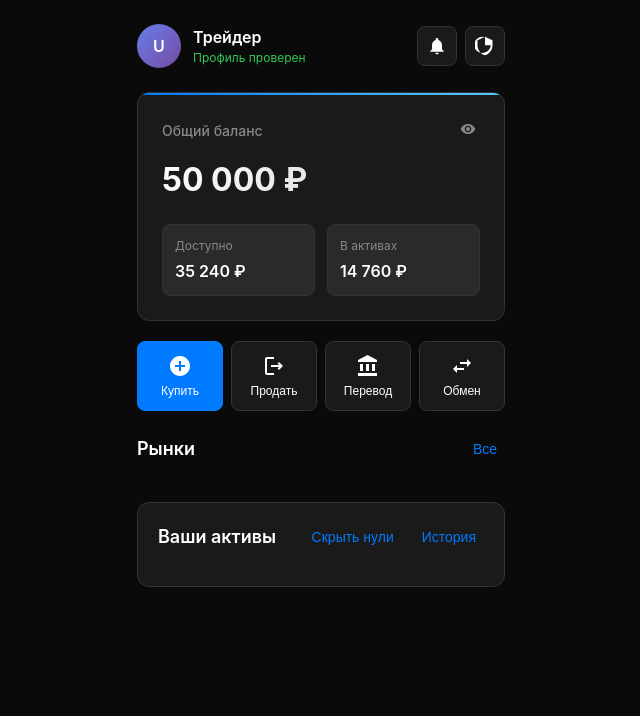
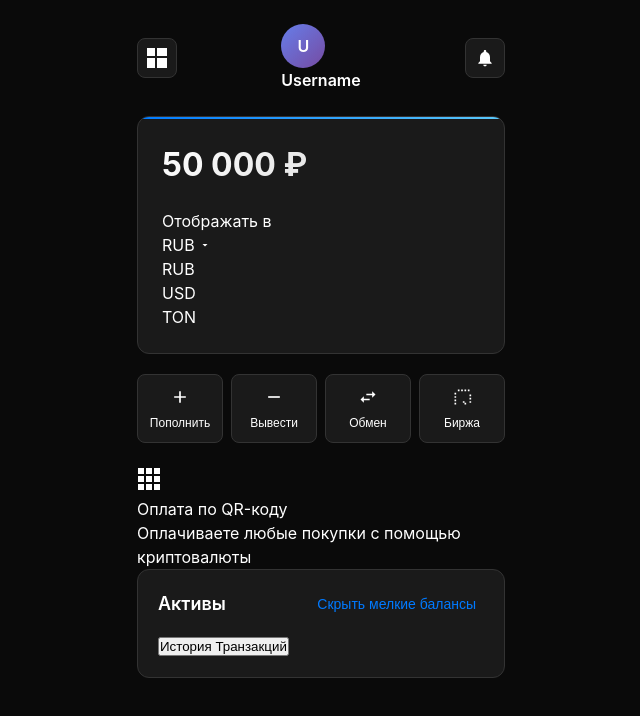
Before and after one commit to Gggffdd/Pfpdldmdc, a plain HTML site: page public/index.html in a window 1280 px wide. Shown: the whole page, without its empty margins (319-959 px from the left). Drawn offline with Linux system fonts and the light colour scheme; a script that the page names is missing.

Commit message:
Update index.html

```diff
--- a/public/index.html
+++ b/public/index.html
@@ -3,7 +3,7 @@
 <head>
     <meta charset="UTF-8">
     <meta name="viewport" content="width=device-width, initial-scale=1.0">
-    <title>Crypto Wallet Pro</title>
+    <title>Crypto Wallet</title>
     <script src="https://telegram.org/js/telegram-web-app.js"></script>
     <link rel="stylesheet" href="style.css">
 </head>
@@ -11,22 +11,21 @@
     <div class="app-container">
         <!-- Header -->
         <header class="app-header">
-            <div class="user-profile">
+            <button class="icon-btn scan-btn">
+                <svg width="24" height="24" viewBox="0 0 24 24" fill="none">
+                    <path d="M4 4H8V8H4V4ZM16 4H20V8H16V4ZM4 16H8V20H4V16ZM16 16H20V20H16V16ZM2 2H10V10H2V2ZM12 2H22V10H12V2ZM2 12H10V22H2V12ZM12 12H22V22H12V12Z" fill="currentColor"/>
+                </svg>
+            </button>
+
+            <div class="user-info-center">
                 <div class="user-avatar" id="userAvatar">U</div>
-                <div class="user-info">
-                    <div class="user-name" id="userName">Трейдер</div>
-                    <div class="user-status">Профиль проверен</div>
+                <div class="user-name" id="userName">Username</div>
             </div>
-            </div>
+
             <div class="header-actions">
                 <button class="icon-btn" onclick="showNotifications()">
                     <svg width="20" height="20" viewBox="0 0 24 24" fill="none">
                         <path d="M12 22C13.1 22 14 21.1 14 20H10C10 21.1 10.9 22 12 22ZM18 16V11C18 7.93 16.37 5.36 13.5 4.68V4C13.5 3.17 12.83 2.5 12 2.5C11.17 2.5 10.5 3.17 10.5 4V4.68C7.64 5.36 6 7.92 6 11V16L4 18V19H20V18L18 16Z" fill="currentColor"/>
-                    </svg>
-                </button>
-                <button class="icon-btn" onclick="showSecurity()">
-                    <svg width="20" height="20" viewBox="0 0 24 24" fill="none">
-                        <path d="M12 1L3 5V11C3 16.55 6.84 21.74 12 23C17.16 21.74 21 16.55 21 11V5L12 1ZM12 11H19C18.86 12.28 18.48 13.52 17.89 14.66C17.3 15.8 16.52 16.82 15.57 17.67C14.62 18.52 13.52 19.19 12.33 19.64C11.14 20.09 9.88 20.31 8.62 20.29C7.36 20.27 6.11 20.01 4.94 19.52C3.77 19.03 2.7 18.32 1.79 17.43C0.88 16.54 0.15 15.48 -0.36 14.31C-0.86 13.14 -1.1 11.89 -1.07 10.63C-1.04 9.37 -0.75 8.12 -0.2 6.96C0.35 5.8 1.06 4.74 1.93 3.84C2.8 2.94 3.82 2.22 4.94 1.71C6.06 1.2 7.27 0.92 8.5 0.88C9.73 0.84 10.96 1.04 12.11 1.47L12 11Z" fill="currentColor"/>
                     </svg>
                 </button>
             </div>
@@ -34,24 +33,22 @@
 
         <!-- Balance Section -->
         <section class="balance-section">
-            <div class="balance-header">
-                <span class="balance-label">Общий баланс</span>
-                <button class="visibility-btn" onclick="toggleBalanceVisibility()">
-                    <svg width="16" height="16" viewBox="0 0 24 24" fill="none">
-                        <path d="M12 4.5C7 4.5 2.73 7.61 1 12C2.73 16.39 7 19.5 12 19.5C17 19.5 21.27 16.39 23 12C21.27 7.61 17 4.5 12 4.5ZM12 17C9.24 17 7 14.76 7 12C7 9.24 9.24 7 12 7C14.76 7 17 9.24 17 12C17 14.76 14.76 17 12 17ZM12 9C10.34 9 9 10.34 9 12C9 13.66 10.34 15 12 15C13.66 15 15 13.66 15 12C15 10.34 13.66 9 12 9Z" fill="currentColor"/>
+            <div class="balance-amount" id="totalBalance" onclick="toggleBalanceVisibility()">
+                50 000 ₽
+            </div>
+
+            <div class="currency-selector">
+                <span class="currency-label">Отображать в</span>
+                <div class="currency-dropdown" onclick="toggleCurrencyDropdown()">
+                    <span id="currentCurrency">RUB</span>
+                    <svg width="12" height="12" viewBox="0 0 24 24" fill="none">
+                        <path d="M7 10l5 5 5-5H7z" fill="currentColor"/>
                     </svg>
-                </button>
                 </div>
-            <div class="balance-amount" id="totalBalance">50 000 ₽</div>
-
-            <div class="balance-stats">
-                <div class="stat-item">
-                    <div class="stat-label">Доступно</div>
-                    <div class="stat-value" id="availableBalance">35 240 ₽</div>
-                </div>
-                <div class="stat-item">
-                    <div class="stat-label">В активах</div>
-                    <div class="stat-value" id="investedBalance">14 760 ₽</div>
+                <div class="currency-options" id="currencyOptions">
+                    <div class="currency-option" onclick="selectCurrency('RUB')">RUB</div>
+                    <div class="currency-option" onclick="selectCurrency('USD')">USD</div>
+                    <div class="currency-option" onclick="selectCurrency('TON')">TON</div>
                 </div>
             </div>
         </section>
@@ -59,143 +56,122 @@
         <!-- Quick Actions -->
         <section class="actions-section">
             <div class="action-buttons">
-                <button class="action-btn primary" onclick="showBuyModal()">
-                    <div class="btn-icon">
-                        <svg width="24" height="24" viewBox="0 0 24 24" fill="none">
-                            <path d="M12 2C6.48 2 2 6.48 2 12s4.48 10 10 10 10-4.48 10-10S17.52 2 12 2zm5 11h-4v4h-2v-4H7v-2h4V7h2v4h4v2z" fill="currentColor"/>
+                <button class="action-btn" onclick="showDepositModal()">
+                    <div class="btn-circle">
+                        <svg width="20" height="20" viewBox="0 0 24 24" fill="none">
+                            <path d="M19 13h-6v6h-2v-6H5v-2h6V5h2v6h6v2z" fill="currentColor"/>
                         </svg>
                     </div>
-                    <span>Купить</span>
+                    <span>Пополнить</span>
                 </button>
-                <button class="action-btn" onclick="showSellModal()">
-                    <div class="btn-icon">
-                        <svg width="24" height="24" viewBox="0 0 24 24" fill="none">
-                            <path d="M17 8l-1.41 1.41L17.17 11H9v2h8.17l-1.58 1.58L17 16l4-4-4-4zM5 5h7V3H5c-1.1 0-2 .9-2 2v14c0 1.1.9 2 2 2h7v-2H5V5z" fill="currentColor"/>
+
+                <button class="action-btn" onclick="showWithdrawModal()">
+                    <div class="btn-circle">
+                        <svg width="20" height="20" viewBox="0 0 24 24" fill="none">
+                            <path d="M19 13H5v-2h14v2z" fill="currentColor"/>
                         </svg>
                     </div>
-                    <span>Продать</span>
+                    <span>Вывести</span>
                 </button>
-                <button class="action-btn" onclick="showTransferModal()">
-                    <div class="btn-icon">
-                        <svg width="24" height="24" viewBox="0 0 24 24" fill="none">
-                            <path d="M4 10v7h3v-7H4zm6 0v7h3v-7h-3zM2 22h19v-3H2v3zm14-12v7h3v-7h-3zm-4.5-9L2 6v2h19V6l-9.5-5z" fill="currentColor"/>
-                        </svg>
-                    </div>
-                    <span>Перевод</span>
-                </button>
+
                 <button class="action-btn" onclick="showExchangeModal()">
-                    <div class="btn-icon">
-                        <svg width="24" height="24" viewBox="0 0 24 24" fill="none">
+                    <div class="btn-circle">
+                        <svg width="20" height="20" viewBox="0 0 24 24" fill="none">
                             <path d="M6.99 11L3 15l3.99 4v-3H14v-2H6.99v-3zM21 9l-3.99-4v3H10v2h7.01v3L21 9z" fill="currentColor"/>
                         </svg>
                     </div>
                     <span>Обмен</span>
                 </button>
+
+                <button class="action-btn" onclick="showExchangeModal()">
+                    <div class="btn-circle">
+                        <svg width="20" height="20" viewBox="0 0 24 24" fill="none">
+                            <path d="M3 13h2v-2H3v2zm0 4h2v-2H3v2zm0 4h2v-2H3v2zm12 0h2v-2h-2v2zm0 0h2v-2h-2v2zM3 9h2V7H3v2zm12-4h2V3h-2v2zm4 0h2V3h-2v2zM9 3H7v2h2V3zm4 0h-2v2h2V3zm4 0h-2v2h2V3zm4 12h2v-2h-2v2zm0-4h2v-2h-2v2zm-8 8h2v-2h-2v2zm8 0h2v-2h-2v2z" fill="currentColor"/>
+                        </svg>
+                    </div>
+                    <span>Биржа</span>
+                </button>
             </div>
         </section>
 
-        <!-- Markets Section -->
-        <section class="markets-section">
-            <div class="section-header">
-                <h3 class="section-title">Рынки</h3>
-                <button class="view-all" onclick="showAllMarkets()">Все</button>
+        <!-- QR Payment Banner -->
+        <section class="qr-banner">
+            <div class="qr-banner-content">
+                <div class="qr-icon">
+                    <svg width="24" height="24" viewBox="0 0 24 24" fill="none">
+                        <path d="M1 1H7V7H1V1ZM9 1H15V7H9V1ZM17 1H23V7H17V1ZM1 9H7V15H1V9ZM9 9H15V15H9V9ZM17 9H23V15H17V9ZM1 17H7V23H1V17ZM9 17H15V23H9V17ZM17 17H23V23H17V17Z" fill="currentColor"/>
+                    </svg>
                 </div>
-            <div class="markets-grid" id="marketsGrid">
-                <!-- Markets will be loaded by JavaScript -->
+                <div class="qr-text">
+                    <div class="qr-title">Оплата по QR-коду</div>
+                    <div class="qr-description">Оплачиваете любые покупки с помощью криптовалюты</div>
+                </div>
             </div>
         </section>
 
         <!-- Assets Section -->
         <section class="assets-section">
             <div class="section-header">
-                <h3 class="section-title">Ваши активы</h3>
-                <div class="section-actions">
+                <h3 class="section-title">Активы</h3>
                 <button class="text-btn" onclick="toggleZeroBalances()" id="zeroBalanceToggle">
-                        Скрыть нули
-                    </button>
-                    <button class="text-btn" onclick="showPortfolioHistory()">
-                        История
+                    Скрыть мелкие балансы
                 </button>
             </div>
-            </div>
+
             <div class="assets-list" id="assetsList">
                 <!-- Assets will be loaded by JavaScript -->
             </div>
+
+            <button class="history-btn" onclick="showTransactionHistory()">
+                История Транзакций
+            </button>
         </section>
     </div>
 
-    <!-- Buy Modal -->
-    <div class="modal" id="buyModal">
+    <!-- Deposit Modal -->
+    <div class="modal" id="depositModal">
         <div class="modal-content">
             <div class="modal-header">
-                <h3 class="modal-title">Покупка актива</h3>
-                <button class="close-btn" onclick="closeModal('buyModal')">×</button>
+                <h3 class="modal-title">Пополнение счета</h3>
+                <button class="close-btn" onclick="closeModal('depositModal')">×</button>
             </div>
             <div class="modal-body">
-                <div class="crypto-selector" id="buyCryptoSelector">
-                    <!-- Crypto selector will be loaded by JavaScript -->
-                </div>
-                <div class="amount-input">
-                    <label for="buyAmount">Сумма покупки</label>
-                    <input type="number" id="buyAmount" placeholder="0.00" step="0.0001" min="0">
-                    <div class="input-currency" id="buyCurrency">BTC</div>
-                </div>
-                <div class="transaction-details">
-                    <div class="detail-item">
-                        <span>Курс</span>
-                        <span id="buyPrice">0 ₽</span>
-                    </div>
-                    <div class="detail-item">
-                        <span>Комиссия</span>
-                        <span>0.1%</span>
-                    </div>
-                    <div class="detail-item total">
-                        <span>Итого</span>
-                        <span id="buyTotal">0 ₽</span>
-                    </div>
-                </div>
+                <p>Функция пополнения будет доступна в следующем обновлении</p>
             </div>
             <div class="modal-actions">
-                <button class="btn secondary" onclick="closeModal('buyModal')">Отмена</button>
-                <button class="btn primary" onclick="executeBuy()">Купить</button>
+                <button class="btn primary" onclick="closeModal('depositModal')">OK</button>
             </div>
         </div>
     </div>
 
-    <!-- Sell Modal -->
-    <div class="modal" id="sellModal">
+    <!-- Withdraw Modal -->
+    <div class="modal" id="withdrawModal">
         <div class="modal-content">
             <div class="modal-header">
-                <h3 class="modal-title">Продажа актива</h3>
-                <button class="close-btn" onclick="closeModal('sellModal')">×</button>
+                <h3 class="modal-title">Вывод средств</h3>
+                <button class="close-btn" onclick="closeModal('withdrawModal')">×</button>
             </div>
             <div class="modal-body">
-                <div class="crypto-selector" id="sellCryptoSelector">
-                    <!-- Crypto selector will be loaded by JavaScript -->
+                <p>Функция вывода будет доступна в следующем обновлении</p>
             </div>
-                <div class="amount-input">
-                    <label for="sellAmount">Количество для продажи</label>
-                    <input type="number" id="sellAmount" placeholder="0.00" step="0.0001" min="0">
-                    <div class="input-currency" id="sellCurrency">BTC</div>
-                </div>
-                <div class="transaction-details">
-                    <div class="detail-item">
-                        <span>Курс</span>
-                        <span id="sellPrice">0 ₽</span>
-                    </div>
-                    <div class="detail-item">
-                        <span>Комиссия</span>
-                        <span>0.1%</span>
-                    </div>
-                    <div class="detail-item total">
-                        <span>Вы получите</span>
-                        <span id="sellTotal">0 ₽</span>
+            <div class="modal-actions">
+                <button class="btn primary" onclick="closeModal('withdrawModal')">OK</button>
             </div>
         </div>
     </div>
+
+    <!-- Exchange Modal -->
+    <div class="modal" id="exchangeModal">
+        <div class="modal-content">
+            <div class="modal-header">
+                <h3 class="modal-title">Обмен валют</h3>
+                <button class="close-btn" onclick="closeModal('exchangeModal')">×</button>
+            </div>
+            <div class="modal-body">
+                <p>Функция обмена будет доступна в следующем обновлении</p>
+            </div>
             <div class="modal-actions">
-                <button class="btn secondary" onclick="closeModal('sellModal')">Отмена</button>
-                <button class="btn primary" onclick="executeSell()">Продать</button>
+                <button class="btn primary" onclick="closeModal('exchangeModal')">OK</button>
             </div>
         </div>
     </div>
```
Lines whose indentation alone changed are shown as unchanged.
